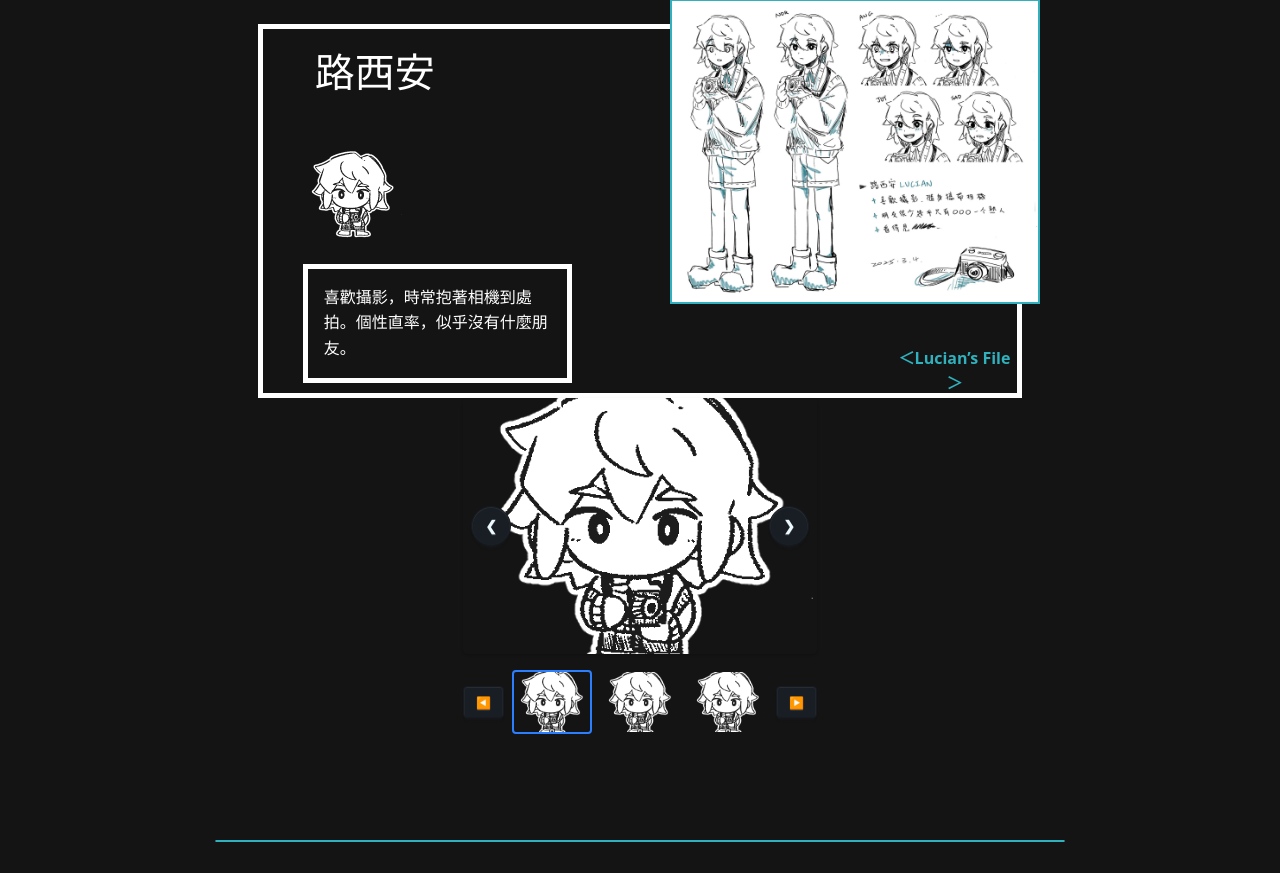
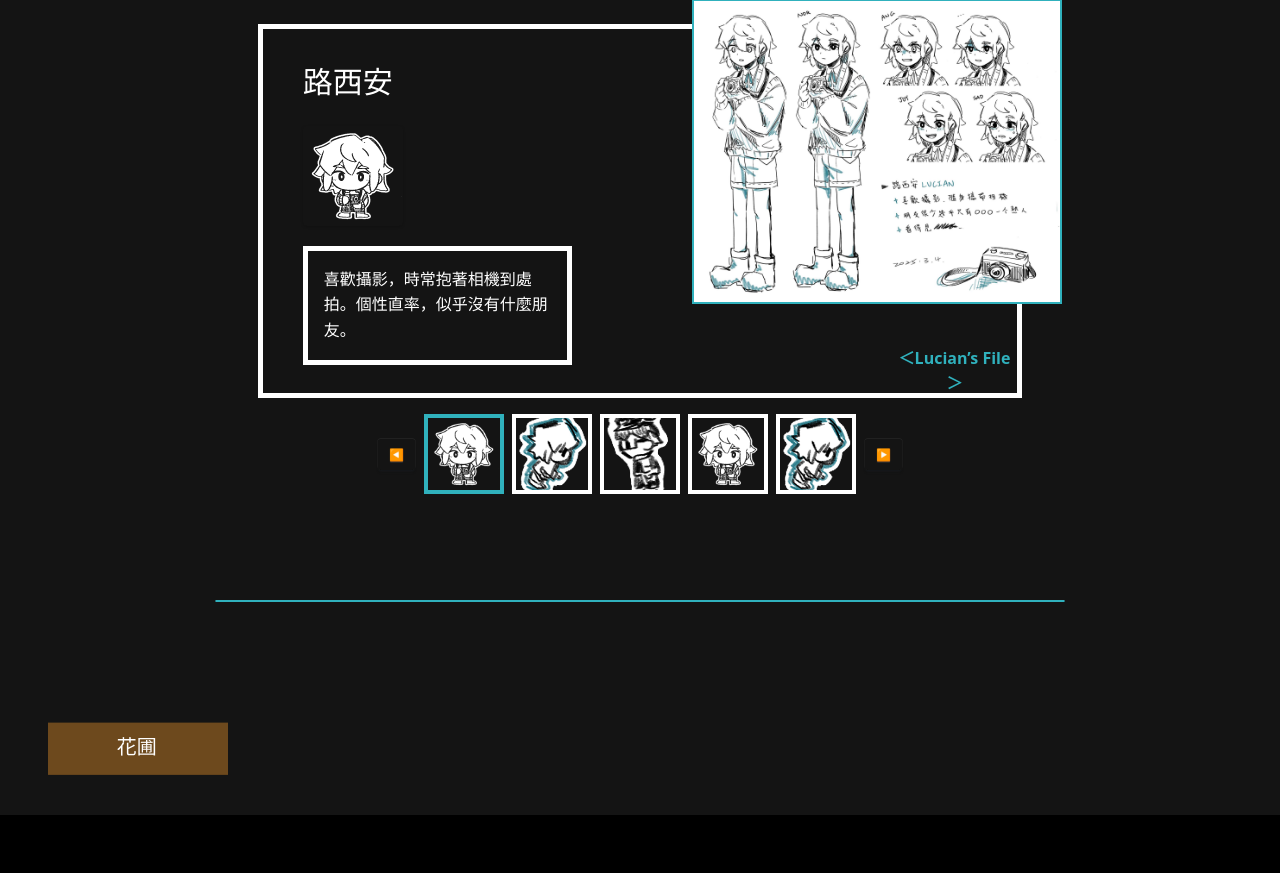
Before and after one commit to xiaaaaaa/LUCID-gameWebsite, a React (Vite) app: page /world in a window 1280 px wide. Shown: the part 1020-1893 px from the top of the page. Built offline with nearby package versions, Linux system fonts and the light colour scheme.

Commit message:
人物設定底下的輪播圖完成
有地方可以修正，輪播到結尾的時候，button可以變不見，表示已經到底了。

```diff
--- a/src/components/Corseral.jsx
+++ /dev/null
@@ -1,80 +0,0 @@
-import { useState } from "react";
-
-const images = [
-  "/images/lucidLogo.png",
-  "/images/lucidLogo.png",
-  "/images/lucidLogo.png",
-  "/images/lucidLogo.png",
-  "/images/lucidLogo.png",
-  "/images/lucidLogo.png",
-];
-
-const CarouselWithThumbnails = () => {
-  const [current, setCurrent] = useState(0);
-  const [thumbIndex, setThumbIndex] = useState(0); // 控制縮圖起始
-
-  const next = () => {
-    setCurrent((current + 1) % images.length);
-    if (current + 1 >= thumbIndex + 3) {
-      setThumbIndex((thumbIndex + 1) % images.length);
-    }
-  };
-
-  const prev = () => {
-    setCurrent((current - 1 + images.length) % images.length);
-    if (current - 1 < thumbIndex) {
-      setThumbIndex((thumbIndex - 1 + images.length) % images.length);
-    }
-  };
-
-  return (
-    <div className="max-w-xl mx-auto">
-      {/* 大圖區 */}
-      <div className="relative">
-        <img
-          src={images[current]}
-          className="w-full h-64 object-cover rounded shadow"
-        />
-        <button onClick={prev} className="absolute left-2 top-1/2 transform -translate-y-1/2 btn btn-circle">❮</button>
-        <button onClick={next} className="absolute right-2 top-1/2 transform -translate-y-1/2 btn btn-circle">❯</button>
-      </div>
-
-      {/* 縮圖區 */}
-      <div className="flex justify-center items-center mt-4 space-x-2">
-        <button
-          onClick={() =>
-            setThumbIndex((thumbIndex - 1 + images.length) % images.length)
-          }
-          className="btn btn-sm"
-        >
-          ◀
-        </button>
-        {images
-          .slice(thumbIndex, thumbIndex + 3)
-          .map((img, index) => {
-            const realIndex = (thumbIndex + index) % images.length;
-            return (
-              <img
-                key={realIndex}
-                src={img}
-                onClick={() => setCurrent(realIndex)}
-                className={`w-20 h-16 object-cover rounded cursor-pointer border-2 ${
-                  current === realIndex
-                    ? "border-blue-500"
-                    : "border-transparent"
-                }`}
-              />
-            );
-          })}
-        <button
-          onClick={() => setThumbIndex((thumbIndex + 1) % images.length)}
-          className="btn btn-sm"
-        >
-          ▶
-        </button>
-      </div>
-    </div>
-  );
-};
-
-export default CarouselWithThumbnails;
--- a/src/components/WorldViewBody.jsx
+++ b/src/components/WorldViewBody.jsx
@@ -1,33 +1,36 @@
 import { useState } from "react";
 import { Link } from "react-router-dom";
 
-import Npc1 from "../components/Npc1";
-import Npc2 from "../components/Npc2";
-import Corseral from "../components/Corseral";
+function WorldViewBody() {
+    const [current, setCurrent] = useState(0);
+    const [thumbIndex, setThumbIndex] = useState(0);
+    const showCount = 5;
 
-function WorldViewBody() {
-    const thumbnails = [
-        {
-            src: "/images/lucidLogo.png",
-            big: "/images/lucidCharacter.png",
-            title: "路西安",
-            desc: "喜歡攝影，時常抱著相機到處拍。個性直率，似乎沒有什麼朋友。",
-        },
+    const images = [
+        "/images/lucidLogo.png",
+        "/images/npc-lucid.png",
+        "/images/npc-police.png",
+        "/images/lucidLogo.png",
+        "/images/npc-lucid.png",
+        "/images/npc-police.png",
     ];
-    const [current, setCurrent] = useState(0);
+    const next = () => {
+        if (thumbIndex + showCount < images.length) {
+            setThumbIndex(thumbIndex + 1);
+        }
+    };
+
+    const prev = () => {
+        if (thumbIndex > 0) {
+            setThumbIndex(thumbIndex - 1);
+        }
+    };
     return (
         <div className="home-body">
             {/*Logo*/}
             <div className="flex justify-center items-center relative z-50">
                 <img className="hero w-[35vw] max-w-[500px] h-auto object-cover my-10" src="/images/Mainlogo.png" alt="LUCID_MainLogo" />
             </div>
-            {/* <div className="flex flex-row justify-center items-center relative z-50 mt-10">
-                <div className="flex justify-between w-[390px]">
-                    <Npc1 />
-                    <Npc2 />
-                </div>
-            </div> */}
-
             {/*Main Content*/}
             <div className="mainContent flex justify-center items-center relative z-1">
                 <div className="grid grid-cols-1 gap-6content w-[1062px]">
@@ -44,30 +47,33 @@ function WorldViewBody() {
                             <div className="sm:hidden flex flex-col justify-center items-center">
                                 <div className=" border-1 w-[70vw] mb-[10%] mt-[10%] sm:mb-0 line" />
                             </div>
-                            {/*Modal*/}
+                            {/*Map Intro*/}
                             <button className="btn" onClick={() => document.getElementById('my_modal_4').showModal()}>
                                 <div className="flex justify-center items-center">
                                     <img className="flex w-[90%] h-[90%] sm:w-[305px] mb-[20px] sm:mb-0 frame" src="/images/gameMap.png" alt="地圖" />
                                 </div>
                             </button>
+                            {/*Modal for Map*/}
                             <dialog id="my_modal_4" className="modal flex justify-center items-center bg-transparent">
                                 <div className="flex flex-row modal-box w-11/12 max-w-5xl bg-transparent">
-
+                                    {/*Left picture*/}
                                     <div className="flex justify-center items-center">
                                         <img className="flex w-[60%] mb-[20px] sm:mb-0 min-w-[150px] border-3 frame mr-10" src="/images/shop_Map.png" alt="地圖" />
                                     </div>
+                                    {/*Right Intro*/}
                                     <div className="flex flex-col  w-[80vw]">
+                                        {/*Button to FlowerShop*/}
                                         <button className="btn w-[50px]">
                                             <Link to="/world/flowershop">
                                                 <img src="/images/flowerShopIcon.png" alt="flowerShopIcon" />
                                             </Link>
                                         </button>
+                                        {/*Right content*/}
                                         <div className="flex flex-col justify-center items-center bg-[#30B1BD] border-3 border-white">
                                             <div className="flex flex-row justify-between items-center w-[90%]">
                                                 <h3 className="font-bold text-lg  py-5">商店街</h3>
                                                 <div className="modal-action flex justify-center items-center">
                                                     <form method="dialog">
-                                                        {/* if there is a button, it will close the modal */}
                                                         <button className="btn bg-transparent border-none">X</button>
                                                     </form>
                                                 </div>
@@ -94,14 +100,13 @@ function WorldViewBody() {
                         <div className="mt-[10%] mb-[10%] border-1 w-[80%] line" />
                     </div>
 
-                    {/*Game character*/}
+                    {/*Game Character*/}
                     <div className="flex flex-col justify-center items-center">
                         <div className="flex md:justify-start md:items-start md:mb-10 md:mr-[62%]">
-                            <h2 className="hcontent-title flex md:text-left">角色介紹</h2>
+                            <h2 className="hcontent-title flex md:text-left">人物設定</h2>
                         </div>
                         <div className="homeContent flex flex-col justify-around md:justify-center items-center w-[80%]">
 
-                            {/*For Moblie to display */}
                             <div className="md:hidden flex flex-col justify-center items-center">
                                 <div className="mt-[10%] mb-[10%] border-1 w-[70vw] line" />
                             </div>
@@ -110,44 +115,68 @@ function WorldViewBody() {
                                     <div className="md:hidden flex flex-col justify-center items-start md:relative">
                                         <p className="md:hidden flex font-semibold color mb-[5px]">＜Lucian’s File＞</p>
                                         <img
+                                            src={images[current]}
                                             className="w-[370px] border-2 frame"
-                                            src={thumbnails[current].big}
-                                            alt="解謎機制大圖"
                                         />
                                     </div>
-                                    {/*For Moblie to display */}
-
                                     <div className="flex flex-col justify-center md:justify-start md:items-start w-[100%] mb-5">
-                                        <p className="text-bold text-[40px] mx-3 ">{thumbnails[current].title}</p>
+                                        <p className="text-bold text-[30px] ">路西安</p>
                                     </div>
-                                    <div className="flex flex-row justify-around md:justify-start w-[60%] md:w-[250px] my-5 ">
-                                        {thumbnails.map((item, index) => (
-                                            <img
-                                                key={index}
-                                                src={item.src}
-                                                alt="縮圖"
-                                                onClick={() => setCurrent(index)}
-                                                className={`w-[40%] cursor-pointer md:mr-5 ${current === index ? "frame" : "textframe"
-                                                    } transition`}
-                                            />
-                                        ))}
+                                    <div className="flex flex-row justify-around md:justify-start w-[60%] md:w-[250px] mb-5">
+                                        <img
+                                            src={images[current]}
+                                            className="w-[40%] object-cover rounded shadow"
+                                        />
                                     </div>
                                     <div className="flex flex-col justify-center md:justify-start md:items-start w-[100%] border-3 md:border-5 textframe">
-                                        <p className="md:w-[227px] m-4 text-left">{thumbnails[current].desc}</p>
+                                        <p className="md:w-[227px] m-4 text-left">喜歡攝影，時常抱著相機到處拍。個性直率，似乎沒有什麼朋友。</p>
                                     </div>
                                 </div>
                                 <div className="hidden md:flex justify-center items-center md:relative">
-                                    <img
-                                        className="w-[370px] border-2 frame md:relative md:ml-30 md:mb-30"
-                                        src={thumbnails[current].big}
-                                        alt="解謎機制大圖"
-                                    />
+                                    <div className="relative">
+                                        <img
+                                            src={"/images/lucidCharacter.png"}
+                                            className="w-[370px] border-2 frame md:relative md:ml-30 md:mb-30"
+                                        />
+                                    </div>
                                     <p className="hidden md:flex font-semibold color absolute pt-80 pl-80">＜Lucian’s File＞</p>
                                 </div>
                             </div>
                         </div>
                     </div>
-                    <Corseral />
+
+                    {/*下方輪播小圖*/}
+                    <div className="max-w-xl mx-auto">
+                        <div className="flex justify-center items-center mt-4 space-x-2">
+                            <button
+                                onClick={prev}
+                                className="btn btn-sm bg-transparent border-none"
+                            >
+                                ◀
+                            </button>
+                            {images.slice(thumbIndex, thumbIndex + showCount).map((img, index) => {
+                                const realIndex = thumbIndex + index;
+                                return (
+                                    <img
+                                        key={realIndex}
+                                        src={img}
+                                        onClick={() => setCurrent(realIndex)}
+                                        className={`w-20 h-20 object-cover cursor-pointer border-4 ${current === realIndex
+                                                ? "border-[#30B1BD]"
+                                                : "border-white"
+                                            }`}
+                                    />
+                                );
+                            })}
+                            <button
+                                onClick={next}
+                                className="btn btn-sm  bg-transparent border-none"
+                            >
+                                ▶
+                            </button>
+                        </div>
+                    </div>
+
                     <div className="flex flex-col justify-center items-center mb-[20%]">
                         <div className="mt-[10%] border-1 w-[80%] line" />
                     </div>
```
